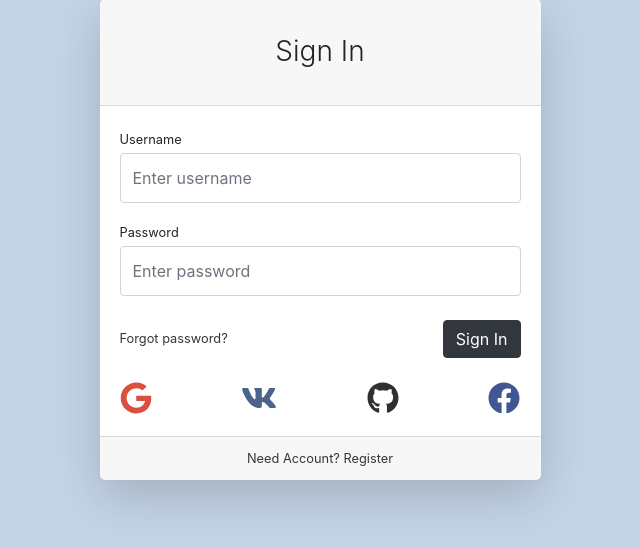
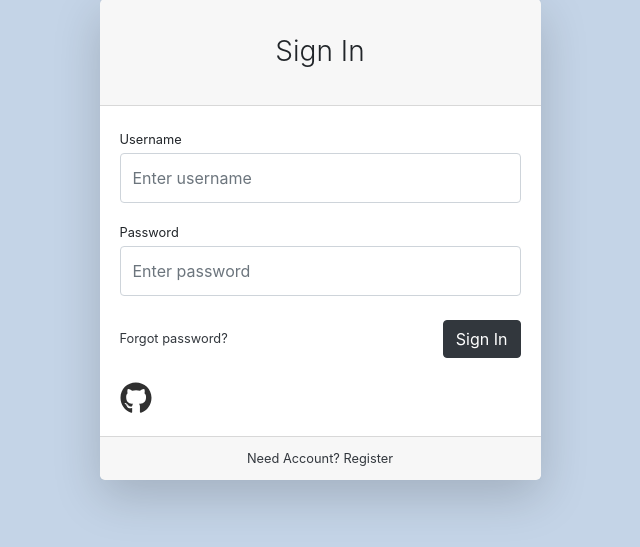
Before and after one commit to pyomelch/OnlineStore-django, a Django app: page /users/login/ in a window 1280 px wide. Shown: the part 49-596 px from the top of the page, without its empty margins (320-960 px from the left). Run offline with Django 4.2, Linux system fonts and the light colour scheme; some libraries are stand-ins or nearby versions.

Commit message:
Added link auth GitHub to user

```diff
--- a/users/templates/users/login.html
+++ b/users/templates/users/login.html
@@ -1,4 +1,6 @@
 {% extends "users/base.html" %}
+
+{% load socialaccount %}
 
 {% block content %}
     <main>
@@ -44,17 +46,8 @@
                                         <input class="btn btn-primary" type="submit" value="Sign In">
                                     </div>
                                     <div class="form-group d-flex align-items-center justify-content-between mt-4 mb-0">
-                                        <a href="#">
-                                            <i class="fab fa-google fa-2x" style="color: #d9503e;"></i>
-                                        </a>
-                                        <a href="#">
-                                            <i class="fab fa-vk fa-2x" style="color: #4a658b;"></i>
-                                        </a>
-                                        <a href="#">
+                                        <a href="{% provider_login_url 'github' %}">
                                             <i class="fab fa-github fa-2x" style="color: #303030;"></i>
-                                        </a>
-                                        <a href="#">
-                                            <i class="fab fa-facebook fa-2x" style="color: #405794;"></i>
                                         </a>
                                     </div>
                             </form>
```
